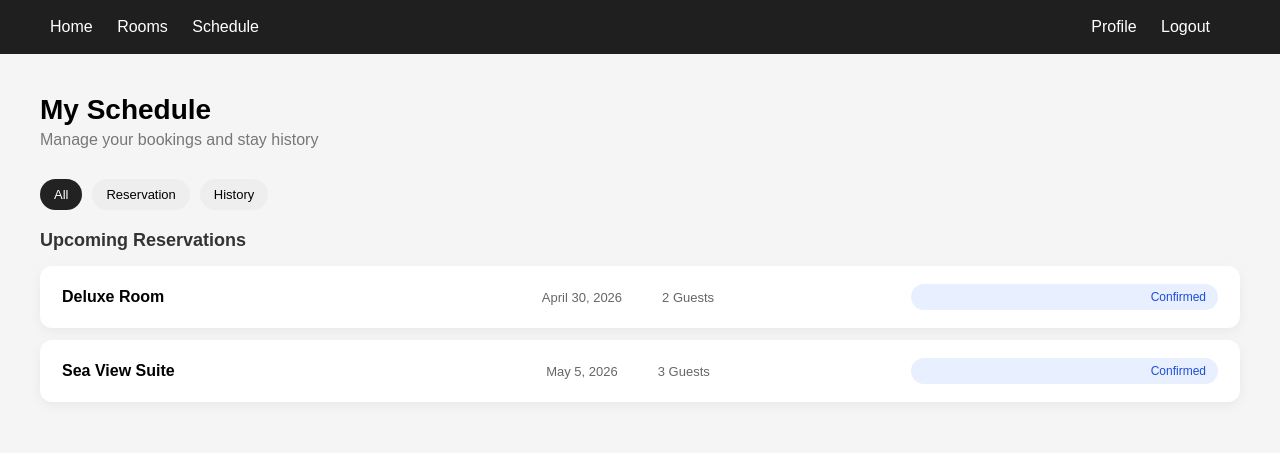
After one commit to paulaleng/hotel_system, a Django app: page /schedule/ in a window 1280 px wide. The commit adds this page. Shown: the top 453 px of the page. Run offline with Django 5.2, Linux system fonts and the light colour scheme.

Commit message:
with schedule

```diff
--- /dev/null
+++ b/AppDEV/app/static/styles/schedule.css
@@ -0,0 +1,141 @@
+body {
+    margin: 0;
+    font-family: Arial, sans-serif;
+    background: #f5f5f5;
+}
+
+/* WRAPPER */
+.schedule-wrapper {
+    display: flex;
+    justify-content: center;
+    padding: 40px 20px;
+}
+
+.schedule-container {
+    width: 100%;
+    max-width: 1200px; /* makes it wide but controlled */
+}
+
+/* HEADER */
+.schedule-header {
+    margin-bottom: 30px;
+}
+
+.schedule-header h2 {
+    margin: 0;
+    font-size: 28px;
+}
+
+.schedule-header p {
+    color: #777;
+    margin-top: 5px;
+}
+
+/* SECTION */
+.section {
+    display: none;
+}
+
+.section.active {
+    display: block;
+}
+
+.section h3 {
+    font-size: 18px;
+    margin-bottom: 15px;
+    color: #333;
+}
+
+/* CARD */
+.card {
+    background: #fff;
+    padding: 15px 18px;
+    border-radius: 12px;
+    display: flex;
+    justify-content: space-between;
+    align-items: center;
+    margin-bottom: 10px;
+    box-shadow: 0 4px 10px rgba(0,0,0,0.05);
+}
+
+/* LEFT SIDE */
+.card {
+    background: #fff;
+    padding: 18px 22px;
+    border-radius: 12px;
+    display: flex;
+    align-items: center;
+    justify-content: space-between;
+    margin-bottom: 12px;
+    box-shadow: 0 4px 12px rgba(0,0,0,0.05);
+}
+
+/* LEFT */
+.left {
+    flex: 1;
+}
+
+.room {
+    font-weight: 600;
+    font-size: 16px;
+}
+
+/* MIDDLE (DATE + GUESTS) */
+.middle {
+    flex: 2;
+    display: flex;
+    gap: 40px;
+    justify-content: center;
+}
+
+.meta {
+    font-size: 13px;
+    color: #666;
+}
+
+/* RIGHT STATUS */
+.right-status {
+    flex: 1;
+    text-align: right;
+    font-size: 12px;
+    font-weight: 500;
+    padding: 6px 12px;
+    border-radius: 20px;
+    display: inline-block;
+}
+
+/* STATUS COLORS */
+.upcoming {
+    background: #e8f0ff;
+    color: #1d4ed8;
+}
+
+.past {
+    background: #eeeeee;
+    color: #555;
+}
+
+.tabs {
+    display: flex;
+    gap: 10px;
+    margin-bottom: 20px;
+}
+
+.tab {
+    padding: 8px 14px;
+    border: none;
+    background: #eee;
+    border-radius: 20px;
+    cursor: pointer;
+    font-size: 13px;
+    transition: 0.2s;
+}
+
+.tab:hover {
+    background: #ddd;
+}
+
+.tab.active {
+    background: #222;
+    color: #fff;
+}
--- a/AppDEV/app/templates/components/navbar.html
+++ b/AppDEV/app/templates/components/navbar.html
@@ -4,7 +4,7 @@
     <div class="nav-left">
         <a href="{% url 'homepage' %}">Home</a>
         <a href="{% url 'rooms' %}">Rooms</a>
-        <a href="#">Schedule</a>
+        <a href="{% url 'schedule' %}">Schedule</a>
     </div>
 
     <div class="nav-right">
--- /dev/null
+++ b/AppDEV/app/templates/schedule.html
@@ -0,0 +1,137 @@
+<!DOCTYPE html>
+<html lang="en">
+<head>
+<meta charset="UTF-8">
+<title>My Schedule | Grand Solace Hotel</title>
+
+{% load static %}
+
+<link rel="stylesheet" href="{% static 'styles/navbar.css' %}">
+<link rel="stylesheet" href="{% static 'styles/schedule.css' %}">
+</head>
+
+<body>
+
+{% include 'components/navbar.html' %}
+
+<div class="schedule-wrapper">
+
+    <div class="schedule-container">
+
+        <!-- HEADER -->
+        <div class="schedule-header">
+            <h2>My Schedule</h2>
+            <p>Manage your bookings and stay history</p>
+        </div>
+
+        <!-- FILTER NAV -->
+<div class="tabs">
+    <button class="tab active" onclick="filterTab('all', event)">All</button>
+    <button class="tab" onclick="filterTab('reservation', event)">Reservation</button>
+    <button class="tab" onclick="filterTab('history', event)">History</button>
+</div>
+
+        <!-- UPCOMING BOOKINGS -->
+<div class="section reservation-section active">
+
+    <h3>Upcoming Reservations</h3>
+
+    <div class="card">
+        <div class="left">
+            <div class="room">Deluxe Room</div>
+        </div>
+
+        <div class="middle">
+            <div class="meta">April 30, 2026</div>
+            <div class="meta">2 Guests</div>
+        </div>
+
+        <div class="right-status upcoming">Confirmed</div>
+    </div>
+
+    <div class="card">
+        <div class="left">
+            <div class="room">Sea View Suite</div>
+        </div>
+
+        <div class="middle">
+            <div class="meta">May 5, 2026</div>
+            <div class="meta">3 Guests</div>
+        </div>
+
+        <div class="right-status upcoming">Confirmed</div>
+    </div>
+
+</div>  <!-- ✅ THIS WAS MISSING -->
+
+<!-- PAST BOOKINGS -->
+<div class="section history-section">
+
+    <h3>Booking History</h3>
+
+    <div class="card">
+        <div class="left">
+            <div class="room">Standard Room</div>
+        </div>
+
+        <div class="middle">
+            <div class="meta">March 10, 2026</div>
+            <div class="meta">1 Guest</div>
+        </div>
+
+        <div class="right-status past">Completed</div>
+    </div>
+
+<div class="card">
+
+    <div class="left">
+        <div class="room">Twin Room</div>
+    </div>
+
+    <div class="middle">
+        <div class="meta">February 18, 2026</div>
+        <div class="meta">2 Guest</div>
+    </div>
+
+    <div class="right-status past">Completed</div>
+
+</div>
+
+        </div>
+
+    </div>
+
+</div>
+
+<script>
+function filterTab(type, event) {
+    const reservation = document.querySelector(".reservation-section");
+    const history = document.querySelector(".history-section");
+
+    const tabs = document.querySelectorAll(".tab");
+
+    // reset tabs
+    tabs.forEach(tab => tab.classList.remove("active"));
+    event.target.classList.add("active");
+
+    // reset sections
+    reservation.classList.remove("active");
+    history.classList.remove("active");
+
+    if (type === "all") {
+        reservation.classList.add("active");
+        history.classList.add("active");
+    }
+
+    if (type === "reservation") {
+        reservation.classList.add("active");
+    }
+
+    if (type === "history") {
+        history.classList.add("active");
+    }
+}
+</script>
+
+</body>
+</html>
--- a/AppDEV/app/urls.py
+++ b/AppDEV/app/urls.py
@@ -15,4 +15,5 @@ urlpatterns = [
     path('rooms/', views.rooms, name='rooms'),
     path('details/', views.details, name='details'),
     path("profile/", views.profile, name="profile"),
+    path('schedule/', views.schedule, name='schedule')
 ]
--- a/AppDEV/app/views.py
+++ b/AppDEV/app/views.py
@@ -102,3 +102,6 @@ def details(request):
 
 def profile(request):
     return render(request, "profile.html")
+
+def schedule(request):
+    return render(request, "schedule.html")
```
